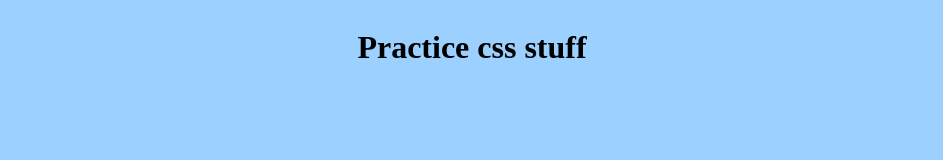
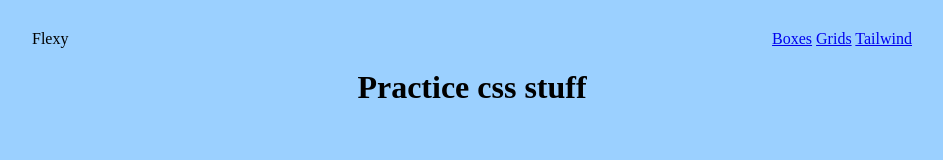
Before and after one commit to zacharyboelter/css-practice, a plain HTML site: page index.html in a window 1280 px wide. Shown: the whole page, without its empty margins (168-1111 px from the left). Drawn offline with Linux system fonts and the light colour scheme.

Commit message:
nav bar initial

```diff
--- a/index.html
+++ b/index.html
@@ -10,9 +10,20 @@
 </head>
 
 <body>
-    <div class="wrapper">
-        <div class="header">
-            <h1>Practice css stuff</h1>
+    <div class="container">
+        <nav class="navigation-container">
+            <div class="nav-logo">Flexy</div>
+            <div class="nav-items-right">
+                <a href="#" class="nav-item">Boxes</a>
+                <a href="#" class="nav-item">Grids</a>
+                <a href="#" class="nav-item">Tailwind</a>
+            </div>
+
+        </nav>
+        <div class="wrapper">
+            <div class="header">
+                <h1>Practice css stuff</h1>
+            </div>
         </div>
     </div>
 </body>
--- a/styles.css
+++ b/styles.css
@@ -4,7 +4,19 @@
 
 body {
     background-color: rgb(155, 208, 255);
+    margin: 0 auto;
 
+}
+
+.container {
+    display: flex;
+    flex-direction: column;
+    margin: 30px 200px;
+}
+
+.navigation-container {
+    display: flex;
+    justify-content: space-between;
 }
 
 .wrapper {
```
